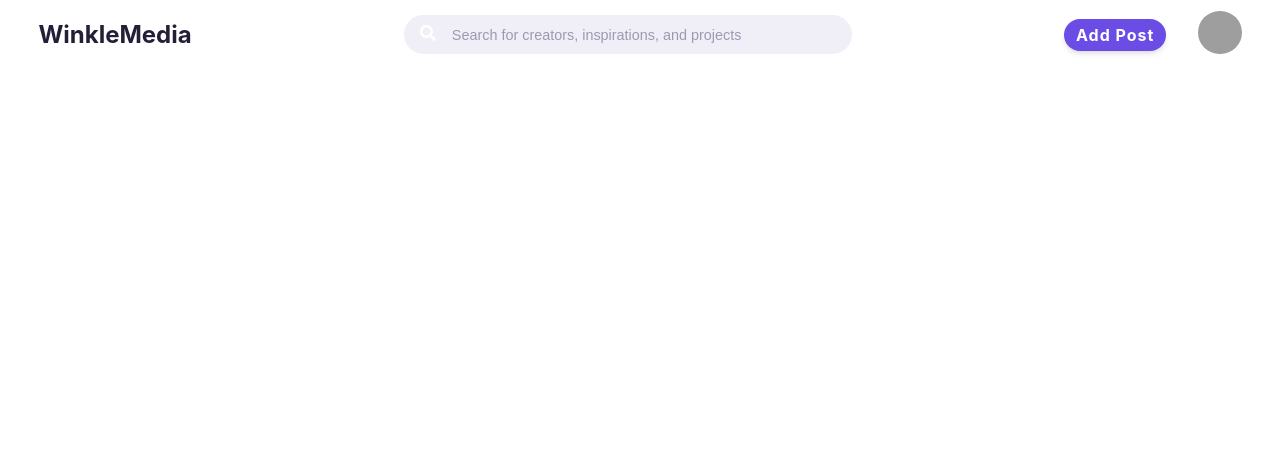
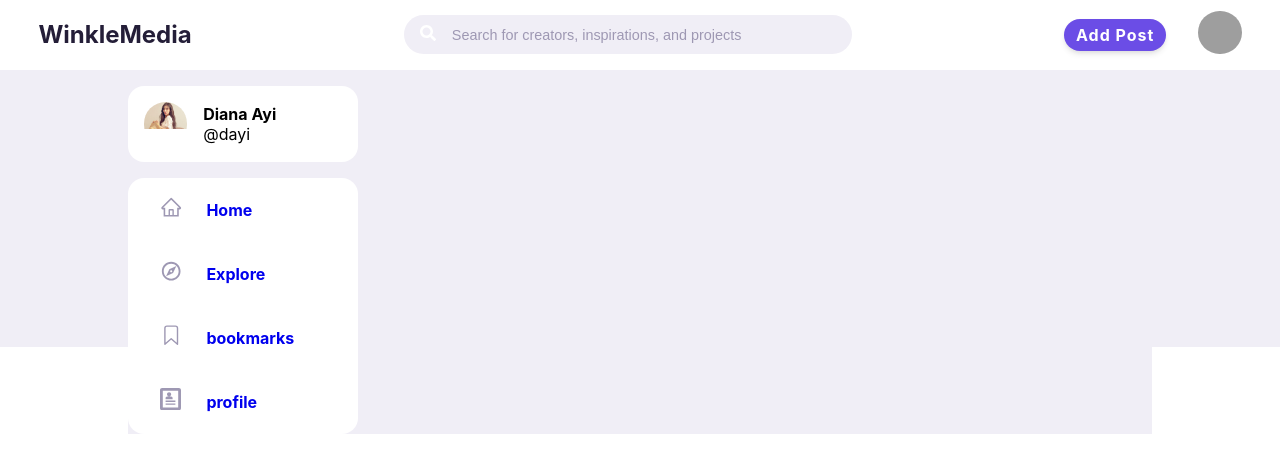
Before and after one commit to Nis-chal/React-SocialMedia, a React (Create React App) app: page /user/dashboard in a window 1280 px wide. Shown: the top 472 px of the page. Built offline with nearby package versions, Linux system fonts and the light colour scheme; grey boxes are pictures that could not be loaded.

Commit message:
sidebar was created

```diff
--- /dev/null
+++ b/src/assets/wrappers/BigSidebar.js
@@ -0,0 +1,28 @@
+import styled from 'styled-components';
+
+const Wrapper = styled.aside`
+
+ .left {
+  height: max-content;
+  position: sticky;
+  top: var(--sticky-top-left);
+
+
+
+}
+
+
+.handle{
+  color: black;
+}
+
+
+
+
+
+
+
+
+`;
+
+export default Wrapper;
--- /dev/null
+++ b/src/assets/wrappers/Navlinks.js
@@ -0,0 +1,54 @@
+import styled from 'styled-components'
+
+const Wrapper = styled.aside`
+
+
+.profile {
+  padding: var(--card-padding);
+  background: var(--color-white);
+  border-radius: var(--card-border-radius);
+  display: flex;
+  align-items: center;
+  column-gap: 1rem;
+  width: 100%;
+
+  &>.profile-photo>img{
+    object-fit: cover;
+  }
+}
+
+
+.sidebar {
+  margin-top: 1rem;
+  background: var(--color-white);
+  border-radius: var(--card-border-radius);
+
+}
+
+.sidebar .menu-item {
+  display: flex;
+  align-items: center;
+  height: 4rem;
+  cursor: pointer;
+  transition: all 300ms ease;
+  position: relative;
+}
+
+.sidebar .menu-item:hover {
+  background: var(--color-light);
+}
+
+.sidebar span {
+  font-size: 1.4rem;
+  color: var(--color-gray);
+  margin-left: 2rem;
+  position: relative;
+}
+
+
+.sidebar h3 {
+  margin-left: 1.5rem;
+  font-size: 1rem;
+}
+`
+export default Wrapper;
--- /dev/null
+++ b/src/assets/wrappers/SharedLayout.js
@@ -0,0 +1,38 @@
+import styled from 'styled-components'
+
+const Wrapper = styled.aside`
+
+ section{
+
+   background: var(--color-light);
+ }
+
+
+.dashboard {
+  width: 80%;
+  margin: 0 auto;
+}
+
+
+
+main {
+  position: relative;
+  top: 5.4rem;
+
+}
+main .container {
+  display: grid;
+  grid-template-columns: 18vw auto 20vw;
+  column-gap: 2rem;
+  position: relative;
+  background: var(--color-light);
+  }
+  .dashbaord{
+      position: relative;
+  }
+
+
+`
+
+
+export default Wrapper
--- a/src/components/BigSidebar.js
+++ b/src/components/BigSidebar.js
@@ -0,0 +1,19 @@
+import Wrapper from "../assets/wrappers/BigSidebar"
+import NavLinks from "./NavLinks"
+
+
+export const BigSidebar = () => {
+  return (
+    <Wrapper>
+
+          {/* -------------------------------------------left-------------------------------- */}
+        <div className="left">
+
+          <NavLinks  />
+        </div>
+
+    </Wrapper>
+  );
+}
+
+export default BigSidebar
--- a/src/components/NavLinks.js
+++ b/src/components/NavLinks.js
@@ -1,9 +1,23 @@
 import { NavLink } from 'react-router-dom'
 import links from '../utils/links'
+import Wrapper from '../assets/wrappers/Navlinks'
+import {Link} from 'react-router-dom'
+import irene from '../assets/images/irene.jpg'
 
 const NavLinks = ({ toggleSidebar }) => {
   return (
-    <div className='nav-links'>
+    <Wrapper>
+       <Link to ="/" className="profile" >
+          <div className="profile-photo">
+            <img  src={irene} alt=""/>
+          </div>
+          <div className="handle">
+            <h4>Diana Ayi</h4>
+            <p className="text-muted">@dayi</p>
+          </div>
+        </Link>
+
+      <div className='sidebar'>
         {links.map((link) => {
           const { text, path, id, icon } = link
 
@@ -13,15 +27,19 @@ const NavLinks = ({ toggleSidebar }) => {
               key={id}
               onClick={toggleSidebar}
               className={({ isActive }) =>
-              isActive ? 'nav-link active' : 'nav-link'
+                isActive ? 'menu-item active' : 'menu-item'
               }
             >
               <span className='icon'>{icon}</span>
+              <h3>
+
               {text}
+              </h3>
             </NavLink>
           )
         })}
       </div>
+    </Wrapper>
   )
 }
 
--- a/src/components/index.js
+++ b/src/components/index.js
@@ -1,6 +1,7 @@
 import FormRow from "./FormRow";
 import Alert from './Alert';
 import Navbar from './navbar';
+import BigSidebar from "./BigSidebar";
 
 
 export {
@@ -8,5 +9,5 @@ export {
   FormRow,
   Alert,
   Navbar,
-
+  BigSidebar,
 };
--- a/src/pages/dashboard/SharedLayout.js
+++ b/src/pages/dashboard/SharedLayout.js
@@ -1,13 +1,29 @@
-import {Navbar} from '../../components'
-
+import {Navbar,BigSidebar} from '../../components'
+import Wrapper from '../../assets/wrappers/SharedLayout'
 const SharedLayout = () =>{
 
-    return( <main className='dashboard'>
-        <div>
-            <Navbar/>
-        </div>
+    return(
+        <Wrapper>
 
-    </main>)
+        <section >
+
+            <div>
+                <Navbar/>
+            </div>
+
+                {/* ----------------------------- MAIN ---------------------------*/}
+
+
+            <main className='dashboard' >
+                <div className="container">
+                    <BigSidebar/>
+
+                </div>
+            </main>
+
+        </section>
+        </Wrapper>
+    )
 }
 
 
--- a/src/utils/links.js
+++ b/src/utils/links.js
@@ -3,7 +3,7 @@ import { ImProfile } from 'react-icons/im'
 import {AiOutlineHome } from 'react-icons/ai'
 import {MdOutlineExplore} from 'react-icons/md'
 
-import {IoBookmarkOutline} from 'react-icons/io'
+import {IoBookmarkOutline} from 'react-icons/io5'
 
 const links = [
   {
```
Also changed, not shown: src/assets/images/irene.jpg (added). Lines whose indentation alone changed are shown as unchanged.
